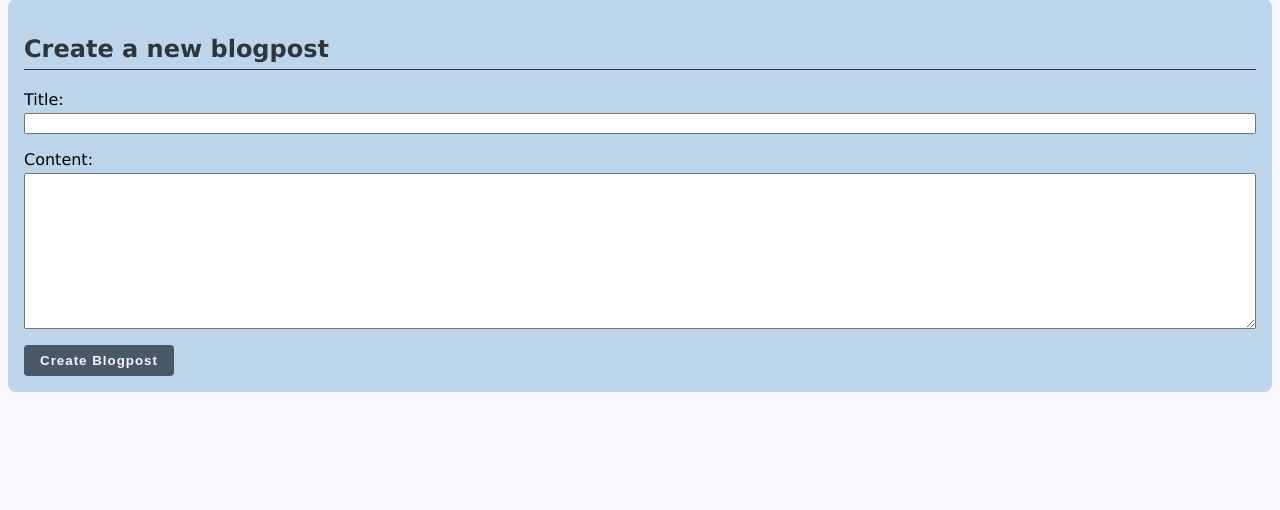
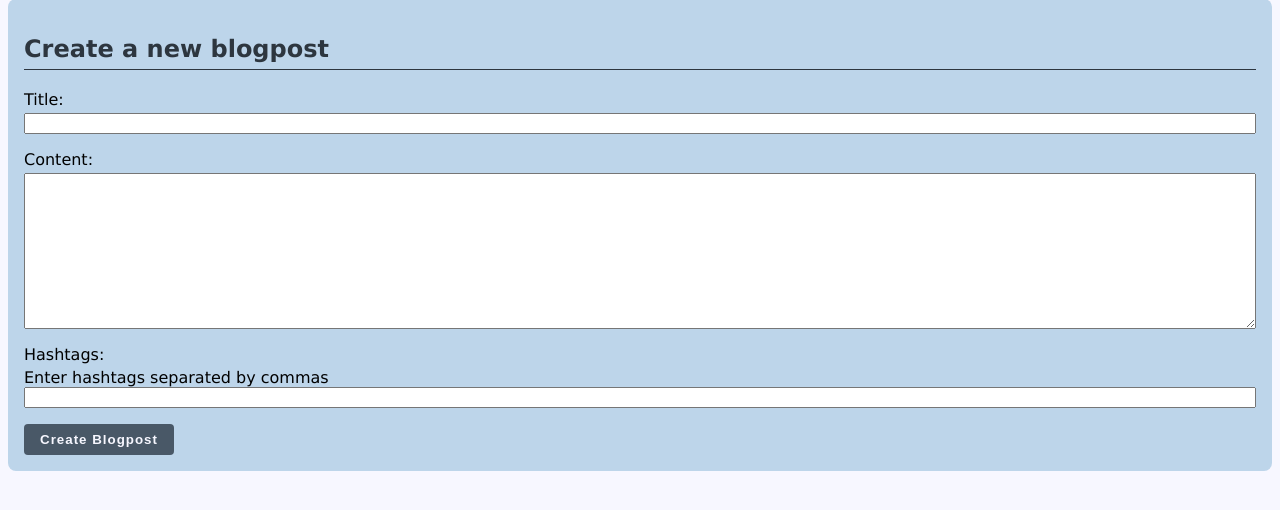
Before and after one commit to shivachevv/python-django-training, a Django app: page /blog-posts/new-post in a window 1280 px wide. Shown: the part 77-587 px from the top of the page. Run offline with Django 5.2, Linux system fonts and the light colour scheme; the visitor is signed in with stand-in values (Sample User, id 1).

Commit message:
add hashtags

```diff
--- a/blog/postApp/forms.py
+++ b/blog/postApp/forms.py
@@ -1,11 +1,25 @@
 from django import forms
-from .models import BlogPost, Comment
+from .models import BlogPost, Comment, Hashtag
 
 
 class CreateBlogPost(forms.ModelForm):
+    hashtags = forms.CharField(
+        max_length=200, required=False, help_text="Enter hashtags separated by commas")
+
     class Meta:
         model = BlogPost
-        fields = ['title', 'content']
+        fields = ['title', 'content', 'hashtags']
+
+    def save(self, user, commit=True):
+        instance = super().save(commit=False)
+        instance.user = user
+        hashtags_str = self.cleaned_data['hashtags']
+        hashtags = [Hashtag.objects.get_or_create(
+            name=tag.strip())[0] for tag in hashtags_str.split(',')]
+        if commit:
+            instance.save()
+            instance.hashtags.set(hashtags)
+        return instance
 
 
 class CreateComment(forms.ModelForm):
--- a/blog/postApp/models.py
+++ b/blog/postApp/models.py
@@ -5,6 +5,16 @@ from django.contrib.auth.models import User
 
 class Reaction(models.Model):
     name = models.TextField(unique=True)
+    created_at = models.DateTimeField(auto_now_add=True)
+    updated_at = models.DateTimeField(auto_now_add=True)
+    deleted_at = models.BooleanField(default=False)
+
+    def __str__(self):
+        return self.name
+
+
+class Hashtag(models.Model):
+    name = models.CharField(max_length=50, unique=True)
     created_at = models.DateTimeField(auto_now_add=True)
     updated_at = models.DateTimeField(auto_now_add=True)
     deleted_at = models.BooleanField(default=False)
@@ -22,6 +32,7 @@ class BlogPost(models.Model):
         through="BlogPostReaction",
         through_fields=("blog_post", "reaction"),
     )
+    hashtags = models.ManyToManyField(Hashtag, blank=True)
     created_at = models.DateTimeField(auto_now_add=True)
     updated_at = models.DateTimeField(auto_now_add=True)
     deleted_at = models.BooleanField(default=False)
--- a/blog/postApp/services/blogpost.py
+++ b/blog/postApp/services/blogpost.py
@@ -4,7 +4,7 @@ from ..utils import BlogPostUtils
 
 
 def get_posts(user_id: int):
-    blogposts = BlogPost.objects.all().filter(user_id=user_id)
+    blogposts = BlogPost.objects.all()
 
     result = []
 
@@ -27,6 +27,7 @@ def get_post(id):
     blogpost = get_object_or_404(BlogPost, pk=id)
     reactions = blogpost.reactions.all().values()
     comments = blogpost.comments.all().select_related('user')
+    hashtags = blogpost.hashtags.all()
 
     return {
         'id': blogpost.id,
@@ -36,4 +37,5 @@ def get_post(id):
         'reactions': BlogPostUtils.prettify_reactions(reactions),
         'comments': comments,
         'comments_count': len(comments),
+        'hashtags': hashtags,
     }
--- a/blog/postApp/templates/blog_post.html
+++ b/blog/postApp/templates/blog_post.html
@@ -40,5 +40,8 @@
                 <button class="form-submit">Create Comment</button>
             </form>
         </div>
+        {{post}} kkk
+        <p>Hashtags: {% for hashtag in post.hashtags %}#{{ hashtag }} {% endfor %}</p>
+
     </div>
 {% endblock %}
--- a/blog/postApp/views.py
+++ b/blog/postApp/views.py
@@ -13,6 +13,7 @@ def blog_posts_home_controller(request: HttpRequest):
 
 def blog_post_controller(request: HttpRequest, id):
     payload = blogpost.get_post(id)
+
     if request.method == 'POST':
         form = forms.CreateComment(request.POST)
         if form.is_valid():
@@ -31,8 +32,7 @@ def create_blog_post_controller(request: HttpRequest):
     if request.method == 'POST':
         form = forms.CreateBlogPost(request.POST)
         if form.is_valid():
-            newpost = form.save(commit=False)
-            newpost.user = request.user
+            newpost = form.save(request.user, commit=False)
             newpost.save()
             return redirect('postApp:blog_posts')
     else:
```
Also changed, not shown: blog/postApp/migrations/0012_hashtag_blogpost_hashtags.py (added).
